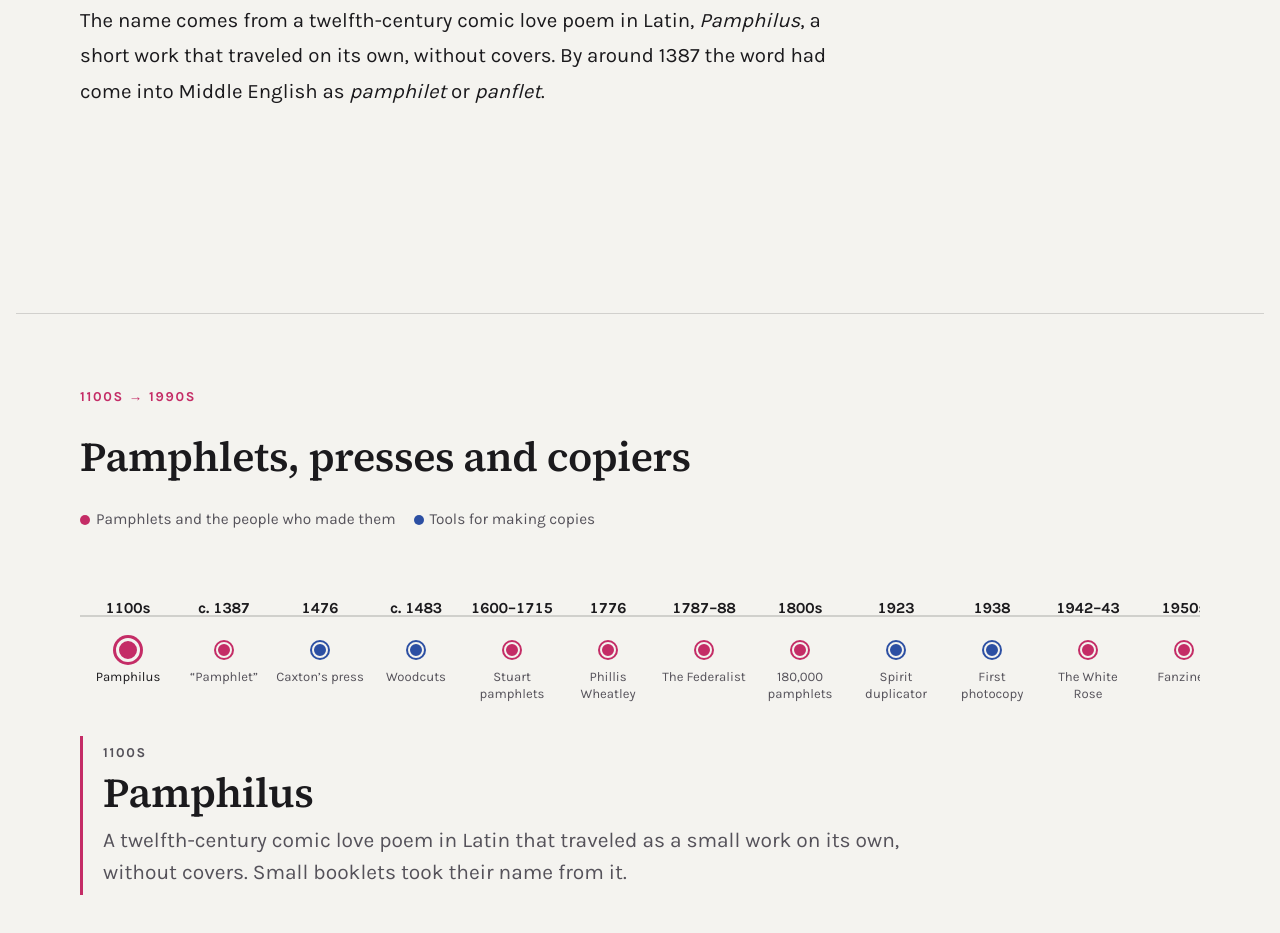
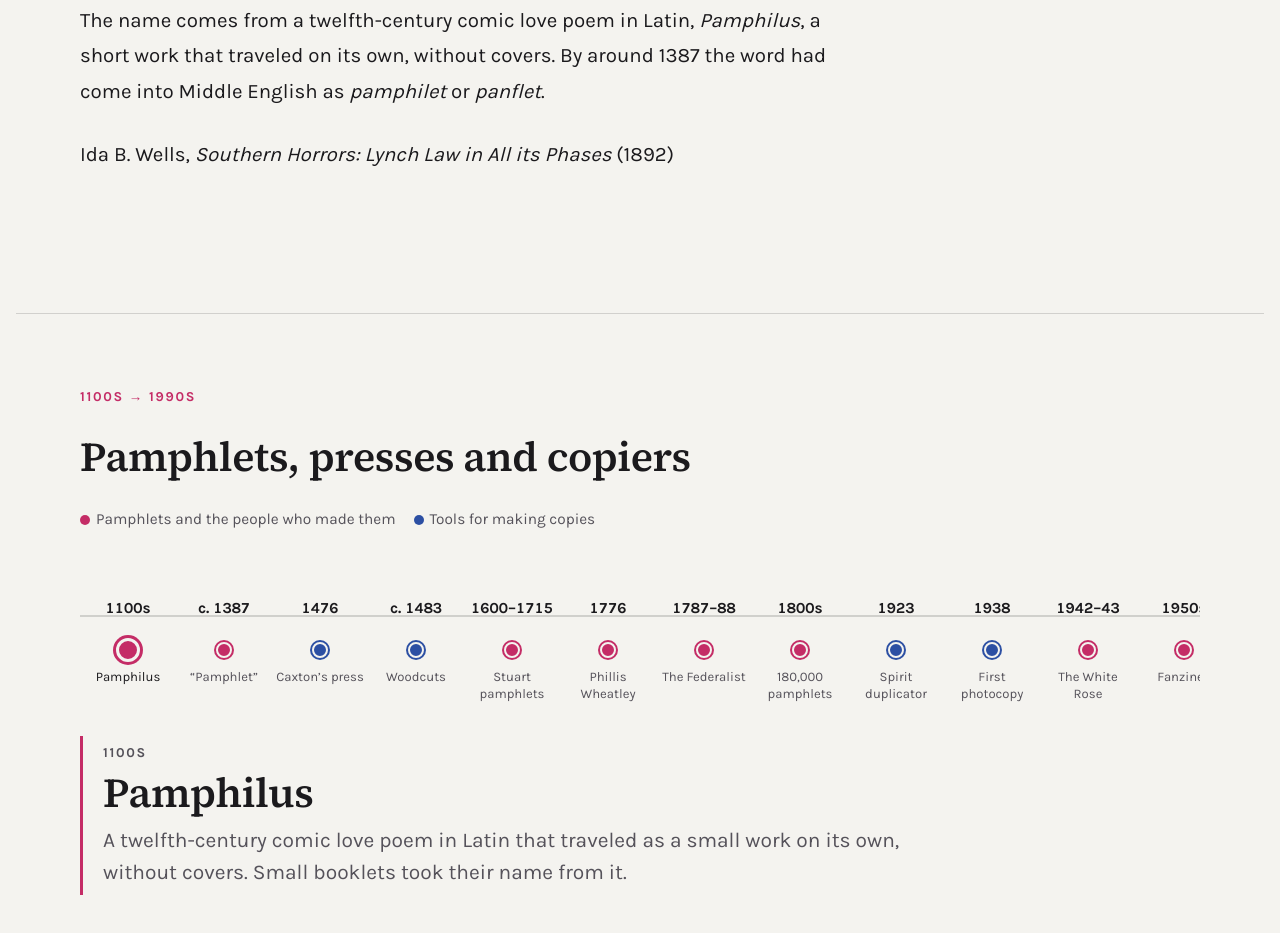
Before and after one commit to wyrddistrodoor/ABQZineFest, a plain HTML site: page index.html in a window 1280 px wide. Shown: the part 1166-2099 px from the top of the page. Drawn offline with nearby package versions, Linux system fonts and the light colour scheme.

Commit message:
Add files via upload

```diff
--- a/index.html
+++ b/index.html
@@ -207,6 +207,7 @@ blockquote cite{display:block;margin-top:10px;font-family:var(--body);font-style
     <div class="prose">
       <p>A brief history of zines starts with the pamphlet. A pamphlet is a booklet with no hard cover and no binding. It can be a single sheet printed on both sides and folded in half, in thirds or in fourths, which is called a leaflet. Or it can be a few pages folded in half and stapled through the crease to make a simple book. Pamphlets were political, and in some countries they were considered slanderous.</p>
       <p>The name comes from a twelfth-century comic love poem in Latin, <em>Pamphilus</em>, a short work that traveled on its own, without covers. By around 1387 the word had come into Middle English as <em>pamphilet</em> or <em>panflet</em>.</p>
+      <p>Ida B. Wells, <em>Southern Horrors: Lynch Law in All its Phases</em> (1892)</p>
     </div>
   </div>
 </section>
```
